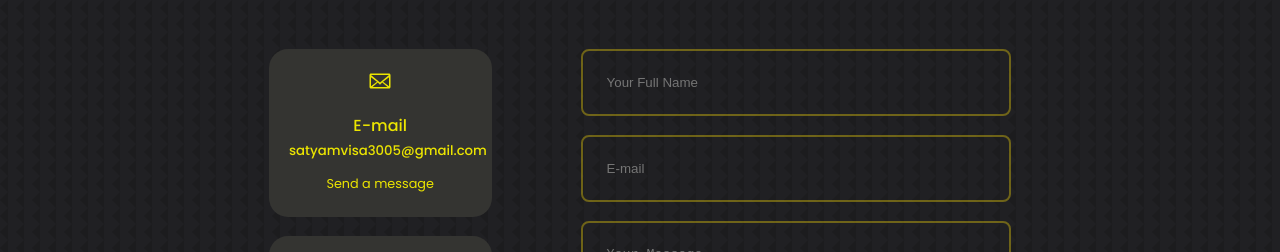
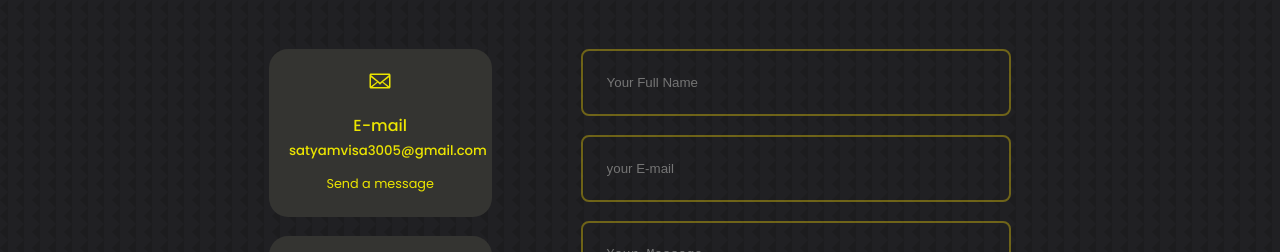
Before and after one commit to AirSatyam07/kmr_satym, a React (Create React App) app: page / in a window 1280 px wide. Shown: the part 2320-2572 px from the top of the page. Built offline with nearby package versions, Linux system fonts and the light colour scheme.

Commit message:
Update contacts.jsx

```diff
--- a/src/components/contacts/contacts.jsx
+++ b/src/components/contacts/contacts.jsx
@@ -65,7 +65,7 @@ const Contacts = () => {
           <input
             type="email"
             name="email"
-            placeholder="E-mail"
+            placeholder="your E-mail"
             required
           />
           <textarea
```
